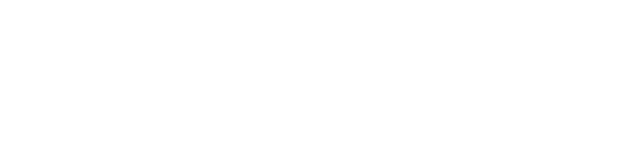
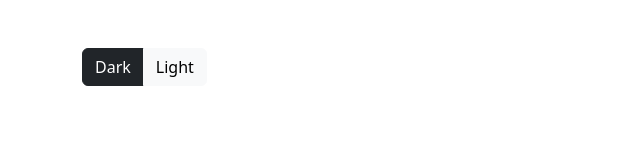
Before and after one commit to sitchninsodsai/User-list, a plain HTML site: page index.html in a window 1280 px wide. Shown: the whole page, without its empty margins (0-640 px from the left). Drawn offline with Linux system fonts and the light colour scheme.

Commit message:
fixed index

```diff
--- a/index.html
+++ b/index.html
@@ -7,6 +7,13 @@
     <link rel="stylesheet" href="css/bootstrap.min.css">
 </head>
 <body>
-    <header></header>
+     <header class="mb-5">
+        <div class="container mt-5">
+            <div class="btn-group btn-sm">
+                <button type="button" class="btn btn-dark">Dark</button>
+                <button type="button" class="btn btn-light">Light</button>
+            </div>
+        </div>
+    </header>
 </body>
 </html>
```
